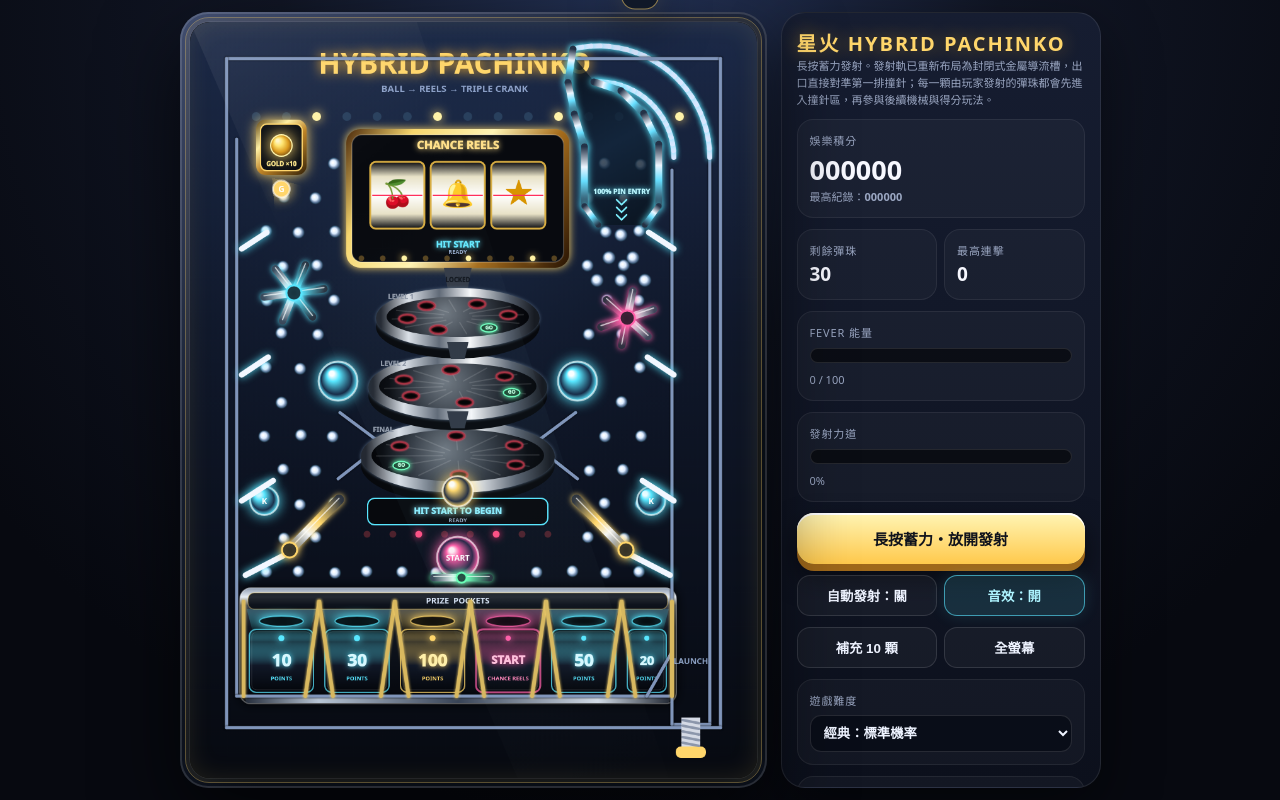
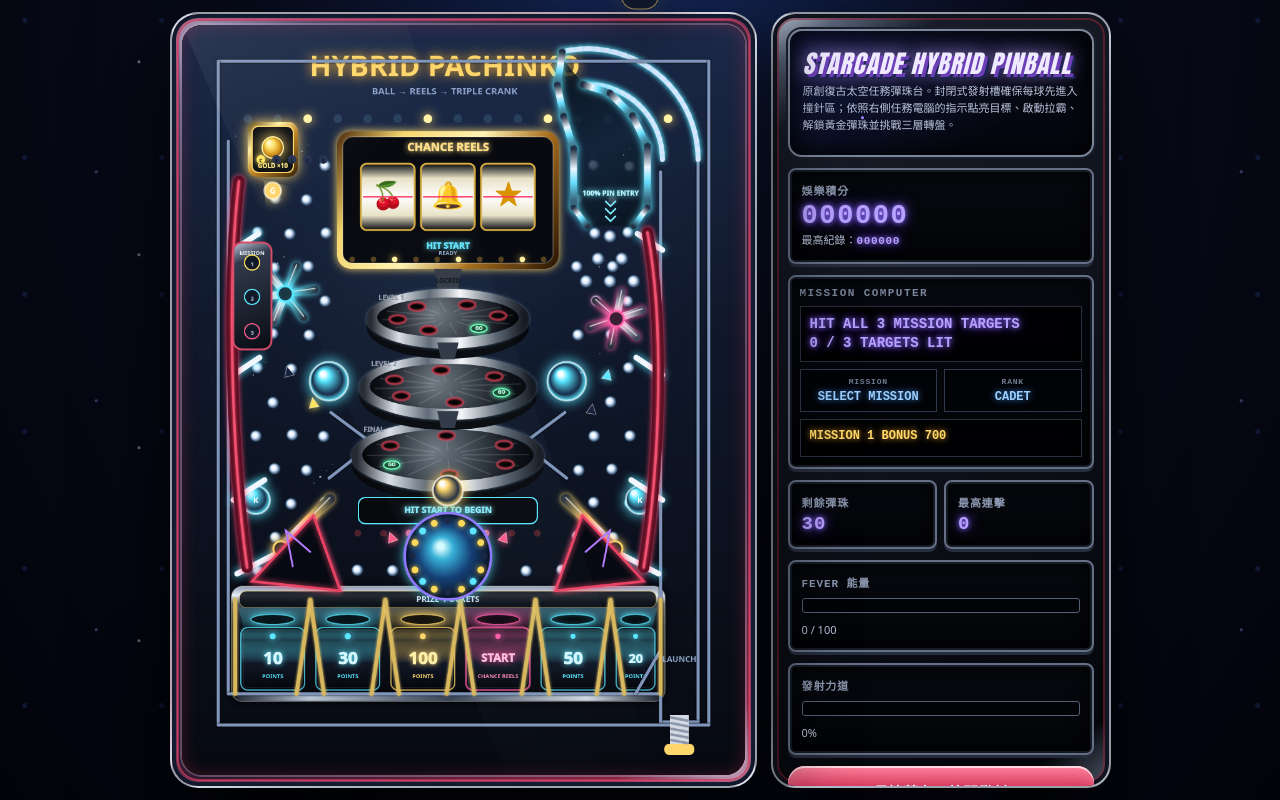
Before and after one commit to xieyaozhong/FIRESTARE-PORJECT, a plain HTML site: page index.html in a window 1280 px wide. Drawn offline with Linux system fonts and the light colour scheme; animation ran at ten frames a second.

Commit message:
Apply the retro space mission layout

```diff
--- a/index.html
+++ b/index.html
@@ -7,8 +7,9 @@
   <meta name="description" content="結合物理彈珠、三軸老虎機與三層圓盤的原創網頁柏青哥遊戲。" />
   <link rel="manifest" href="./manifest.webmanifest" />
   <link rel="icon" href="./icon.svg" type="image/svg+xml" />
-  <title>星火混合式柏青哥 V6.3｜100% 撞針入口版</title>
+  <title>星火太空任務柏青哥 V6.4｜復古太空彈珠台</title>
   <link rel="stylesheet" href="./styles.css" />
+  <link rel="stylesheet" href="./space-cadet-theme.css" />
 </head>
 <body>
 <div class="app">
@@ -18,14 +19,24 @@
 
   <aside class="hud">
     <div>
-      <div class="logo">星火 HYBRID PACHINKO</div>
-      <div class="sub">長按蓄力發射。發射軌已重新布局為封閉式金屬導流槽，出口直接對準第一排撞針；每一顆由玩家發射的彈珠都會先進入撞針區，再參與後續機械與得分玩法。</div>
+      <div class="logo">STARCADE HYBRID PINBALL</div>
+      <div class="sub">原創復古太空任務彈珠台。封閉式發射槽確保每球先進入撞針區；依照右側任務電腦的指示點亮目標、啟動拉霸、解鎖黃金彈珠並挑戰三層轉盤。</div>
     </div>
 
     <div class="card">
       <div class="label">娛樂積分</div>
       <div class="value" id="score">000000</div>
       <div class="sub">最高紀錄：<b id="highScore">000000</b></div>
+    </div>
+
+    <div class="card space-dmd-card">
+      <div class="space-dmd-title">MISSION COMPUTER</div>
+      <div class="space-dmd" id="spaceMissionStatus">HIT THE THREE MISSION TARGETS</div>
+      <div class="space-rank-row">
+        <div class="space-rank-box"><small>MISSION</small><b id="spaceMissionTitle">SELECT MISSION</b></div>
+        <div class="space-rank-box"><small>RANK</small><b id="spaceRankStatus">CADET</b></div>
+      </div>
+      <div class="space-dmd small" id="spaceBonusStatus" style="margin-top:7px">MISSION 1 BONUS 700</div>
     </div>
 
     <div class="row">
@@ -119,6 +130,7 @@
 <script src="./v6-containment-fix.js" defer></script>
 <script src="./v6-entry-routing-fix.js" defer></script>
 <script src="./v6-layout-overhaul.js" defer></script>
+<script src="./v6-space-cadet-theme.js" defer></script>
 <script src="./main.js" defer></script>
 </body>
 </html>
```
